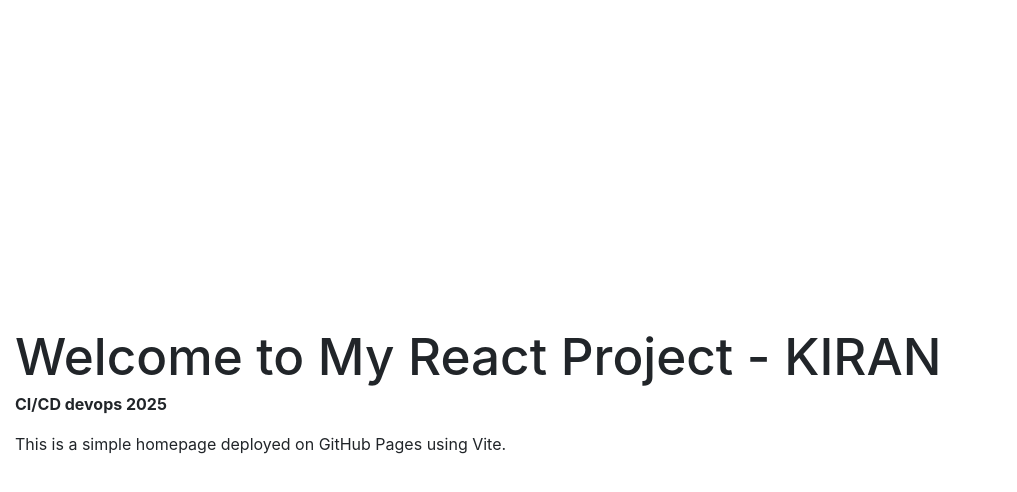
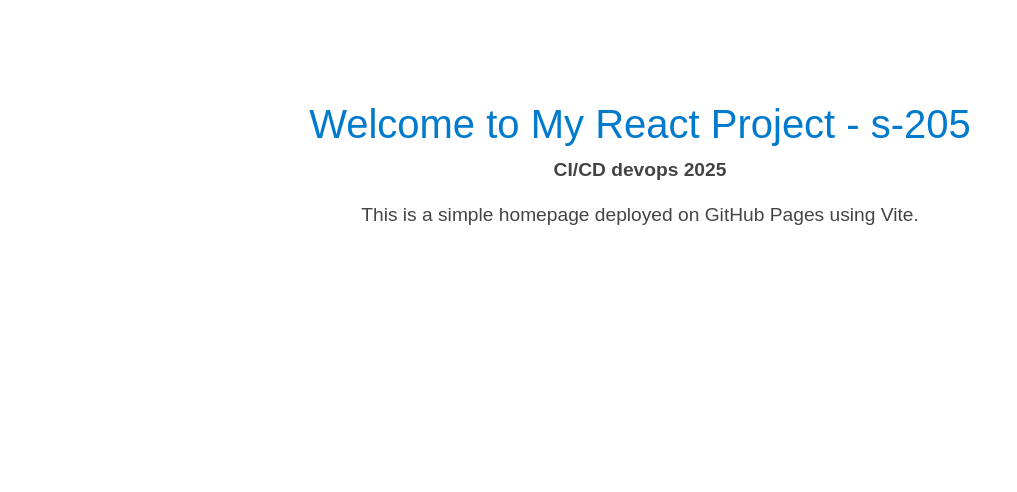
Before and after one commit to EtyalaRahul/reactapp205-gitactions, a React (Vite) app: page / in a window 1280 px wide. Shown: the top 492 px of the page, without its empty margins (0-1017 px from the left). Built offline with nearby package versions, Linux system fonts and the light colour scheme.

Commit message:
modified app.jsx

```diff
--- a/src/App.jsx
+++ b/src/App.jsx
@@ -1,9 +1,9 @@
-import './index.css';
+import './style.css';
 
 function App() {
   return (
     <div className="container">
-      <h1>Welcome to My React Project - KIRAN</h1>
+      <h1>Welcome to My React Project - s-205</h1>
       <p><b>CI/CD devops 2025</b></p>
       <p>This is a simple homepage deployed on GitHub Pages using Vite.</p>
     </div>
```
